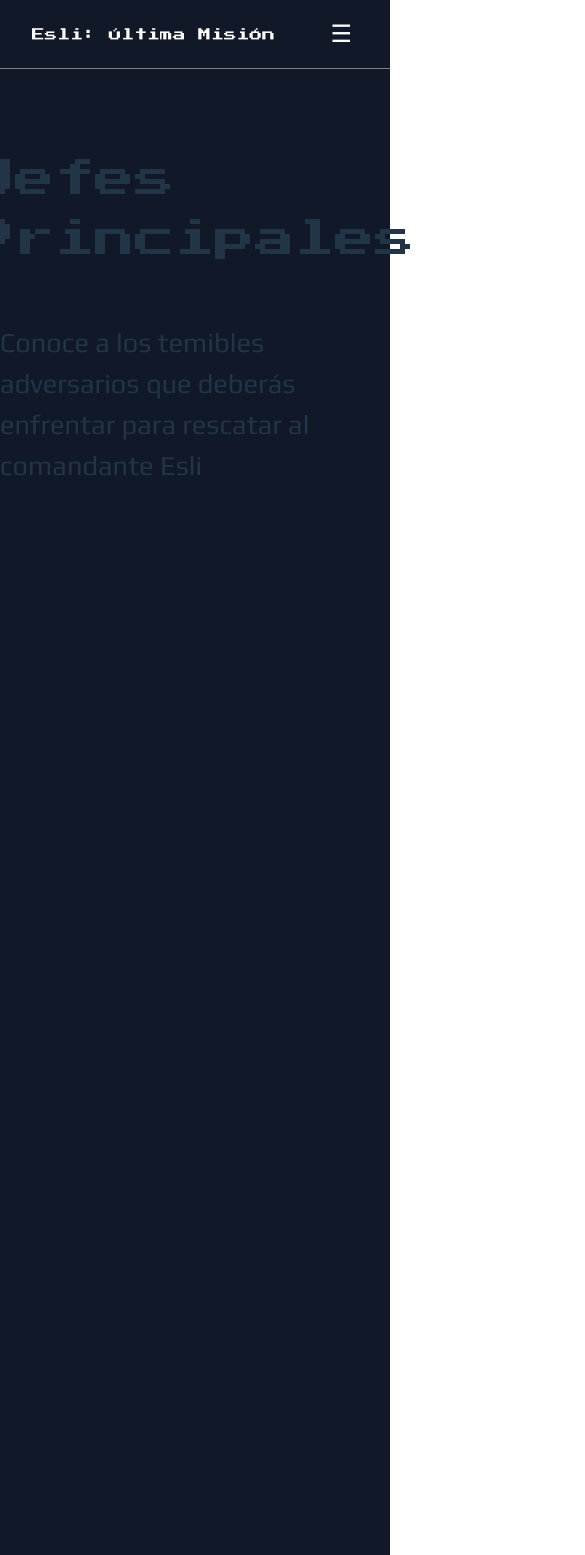
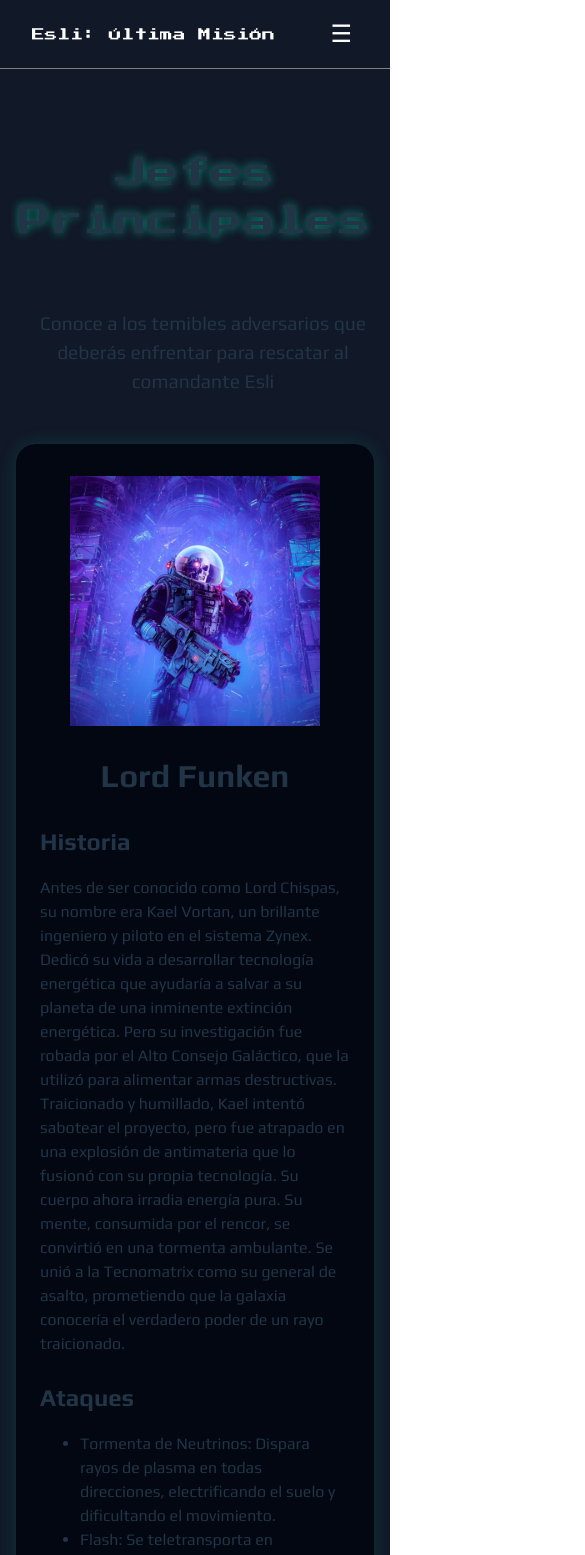
Before and after one commit to angelverduzco/esli-game-page, a React (Vite) app: page /jefes in a window 390 px wide. Shown: the top 1555 px of the page, 585 px wide, since content can reach past the window. Built offline with nearby package versions, Linux system fonts and the light colour scheme.

Commit message:
Made Jefes page and JefesCard component responsive for phones and tablets

```diff
--- a/src/components/JefeCard/JefeCard.css
+++ b/src/components/JefeCard/JefeCard.css
@@ -2,11 +2,11 @@
     padding: 2rem 0;
     display: flex;
     justify-content: space-between;
-    margin-left: 30rem;
-    margin-right: 30rem;
+    max-width: 1000px;
     margin-bottom: 3rem;
     background-color: var(--color-secundario);
     border-radius: 20px;
+    box-shadow: 0 0 20px #00ffc322;
 }
 
 .jefe-div-main {
@@ -15,13 +15,13 @@
     align-items: center;
     justify-content: center;
     font-family: var(--fuente-principal);
-    width: 400px;
+    max-width: 400px;
 }
 
 .jefe-div-info {
     font-family: var(--fuente-principal);
-    margin-right: 1.5rem;
-    width: 800px;
+    margin: 0 1.5rem;
+    max-width: 800px;
 }
 
 .jefe-img {
@@ -47,3 +47,32 @@
 .jefe-attack {
     font-size: 1.1rem;
 }
+
+@media (max-width: 1024px) {
+    .jefe-card {
+        flex-direction: column;
+        align-items: center;
+        margin-left: 1rem;
+        margin-right: 1rem;
+        max-width: 600px;
+    }
+
+    .jefe-div-info {
+        margin-left: 1.5rem;
+    }
+}
+
+@media (max-width: 768px) {
+
+    .jefe-img {
+        width: 250px;
+    }
+
+    .jefe-description {
+        font-size: 1rem;
+    }
+
+    .jefe-attack {
+        font-size: 1rem;
+    }
+}
--- a/src/pages/Agradecimientos/Agradecimientos.css
+++ b/src/pages/Agradecimientos/Agradecimientos.css
@@ -2,12 +2,11 @@
   height: 79vh;
   display: flex;
   flex-direction: column;
-  padding: 2rem 4rem;
+  padding: 2rem 3rem;
   background: var(--color-principal);
   color: #ffffffcc;
   text-align: justify;
   line-height: 1.6;
-  overflow-y: auto;
 }
 
 .agradecimientos-title {
@@ -27,6 +26,8 @@
   padding: 1.5rem;
   border-radius: 12px;
   box-shadow: 0 0 15px #00ffc344;
+  max-height: 500px;
+  overflow-y: auto;
 }
 
 @media (max-width: 1024px) {
@@ -43,10 +44,10 @@
 
 @media (max-width: 768px) {
     .agradecimientos-title {
-        font-size: 1.5rem;
+        font-size: 1.2rem;
     }
 
     .agradecimientos-text {
-        font-size: 1.2rem;
+        font-size: 1rem;
     }
 }
--- a/src/pages/Jefes/Jefes.css
+++ b/src/pages/Jefes/Jefes.css
@@ -9,16 +9,34 @@
 
 .jefes-section {
     width: 100%;
+    display: flex;
+    flex-direction: column;
+    justify-content: center;
+    align-items: center;
 }
 
 .jefes-title {
-    margin-top: 5rem;
+    margin: 5rem 2rem 2rem 2rem;
     font-family: var(--fuente-titulos);
     font-size: 2.5rem;
+    text-shadow: 0 0 10px #00ffc377;
 }
 
 .jefes-description {
     font-family: var(--fuente-principal);
     font-size: 1.7rem;
-    margin-bottom: 5rem;
+    margin: 2rem 2rem 5rem 2rem;
+    text-align: center;
 }
+
+@media (max-width: 768px) {
+    .jefes-title {
+        font-size: 2rem;
+        text-align: center;
+    }
+
+    .jefes-description {
+        font-size: 1.2rem;
+        margin: 2rem 1rem 3rem 2rem;
+    }
+}
```
